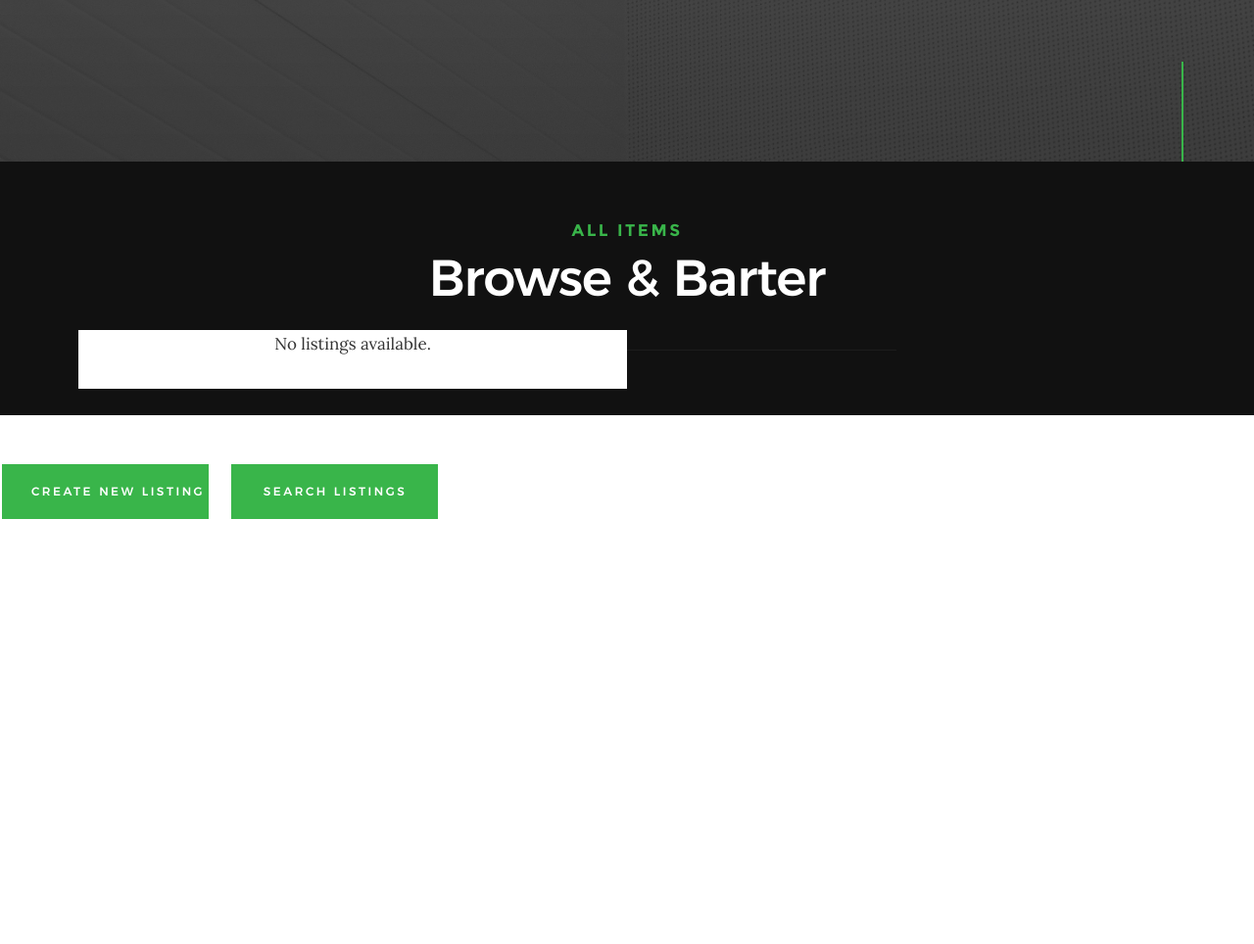
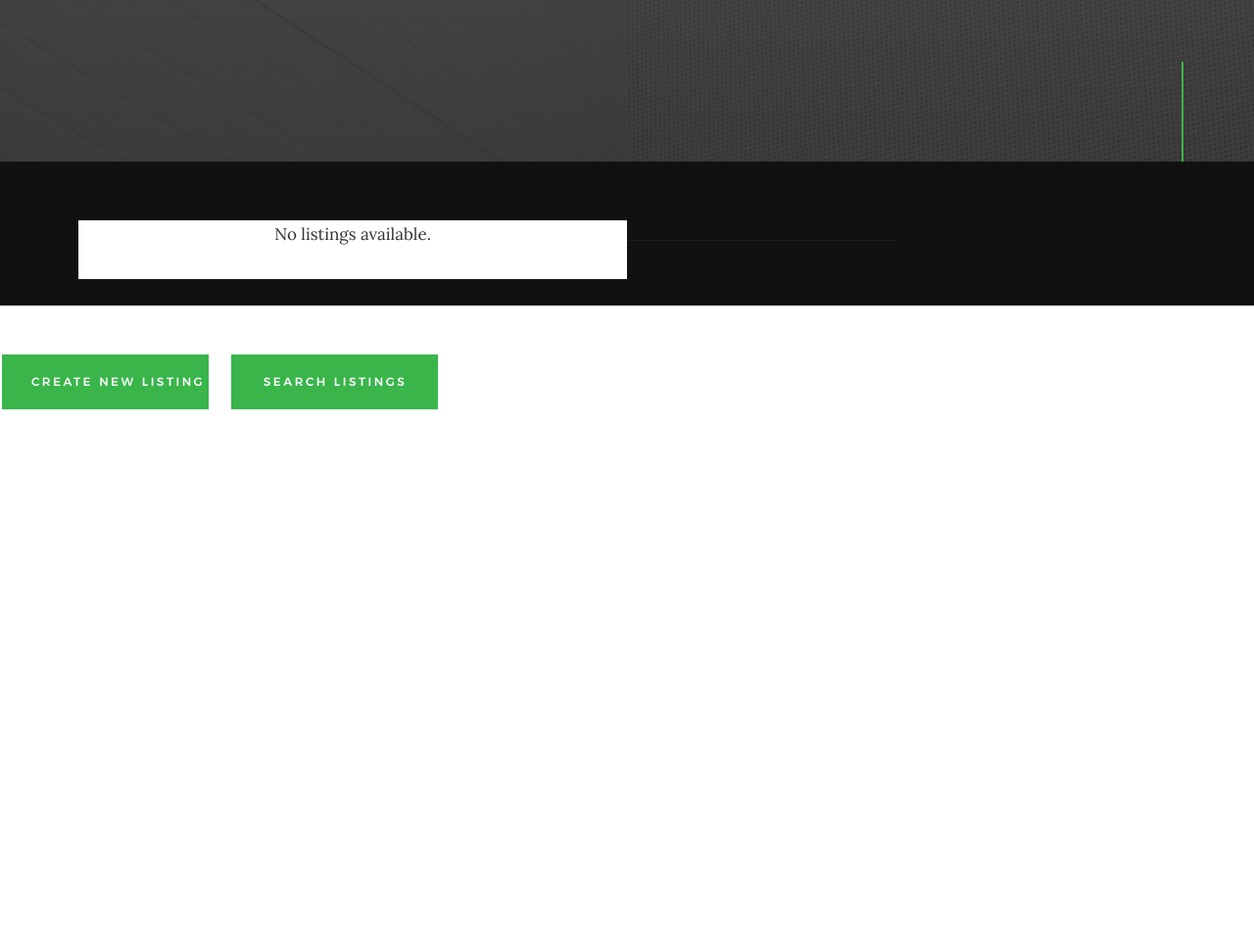
Before and after one commit to Okpara007/trade_by_barter_web_app, a Django app: page /marketplace/ in a window 1280 px wide. Shown: the part 635-1599 px from the top of the page at 98% size. Run offline with Django 5.2, Linux system fonts and the light colour scheme; data that the repository does not hold is empty; some libraries are stand-ins or nearby versions.

Commit message:
edited listings page

```diff
--- a/templates/marketplace/listings.html
+++ b/templates/marketplace/listings.html
@@ -96,8 +96,8 @@
   <div class="intro-wrap" style="padding: 6rem 0 3rem;">
     <div class="row section-header has-bottom-sep light-sep" data-aos="fade-up">
       <div class="col-full">
-        <h3 class="subhead">All Items</h3>
-        <h1 class="display-2 display-2--light">Browse &amp; Barter</h1>
+        <!-- <h3 class="subhead">All Items</h3> -->
+        <!-- <h1 class="display-2 display-2--light">Browse &amp; Barter</h1> -->
       </div>
     </div>
   </div>
```
